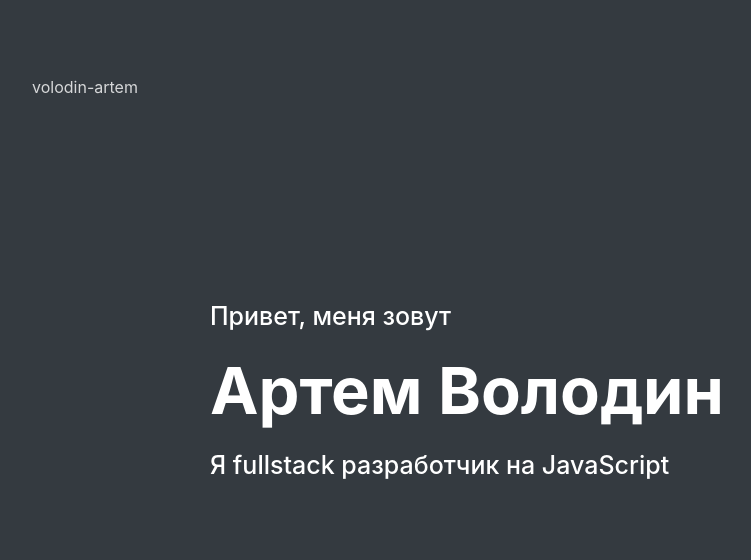
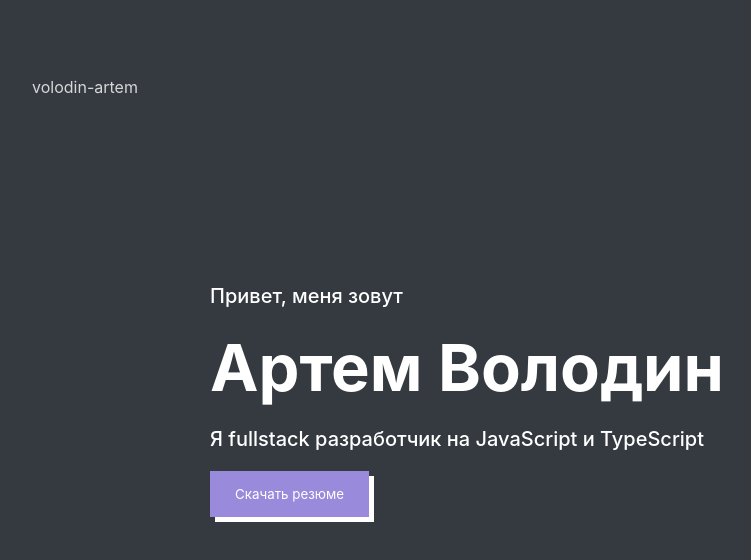
Before and after one commit to rxMATTEO/react-resume, a React (Vite) app: page / in a window 1280 px wide. Shown: the top 560 px of the page, without its empty margins (40-791 px from the left). Built offline with nearby package versions, Linux system fonts and the light colour scheme.

Commit message:
Add button component, change welcome page

```diff
--- a/src/components/home/Home.tsx
+++ b/src/components/home/Home.tsx
@@ -1,10 +1,12 @@
 import "./home.sass";
+import Button from "../inputs/Button";
 function Home() {
   return (
     <div className="home">
       <h6 className="label">Привет, меня зовут</h6>
       <h1 className="label">Артем Володин</h1>
-      <h6 className="label">Я fullstack разработчик на JavaScript</h6>
+      <h6 className="label">Я fullstack разработчик на JavaScript и TypeScript</h6>
+      <Button text="Скачать резюме" />
     </div>
   );
 }
--- a/src/components/home/home.css
+++ b/src/components/home/home.css
@@ -34,7 +34,7 @@ html, body {
 }
 .home h6 {
   color: white;
-  font-size: 25px;
+  font-size: 20px;
   font-weight: 500;
   margin-bottom: 20px;
 }
--- /dev/null
+++ b/src/components/inputs/Button.tsx
@@ -0,0 +1,16 @@
+import "./button.sass";
+type ButtonProps = {
+  text: string,
+  onclick?: () => any
+};
+function Home(props: ButtonProps) {
+  return (
+    <div>
+    <button className="button" onClick={props.onclick?.()}>
+      <span className="button-text">{props.text}</span>
+    </button>
+    </div>
+  );
+}
+
+export default Home;
--- /dev/null
+++ b/src/components/inputs/button.sass
@@ -0,0 +1,15 @@
+@import "../../colors"
+
+.button
+  cursor: pointer
+  background-color: $purple
+  border: none
+  color: white
+  display: inline-block
+  padding: 15px 25px
+  transition: ease all 0.35s
+  box-shadow: white 5px 5px
+  &:hover
+    background-color: white
+    color: $purple
+    box-shadow: $purple 5px 5px
--- a/src/index.sass
+++ b/src/index.sass
@@ -20,7 +20,7 @@ html, body
 
 @mixin small-header
   color: white
-  font-size: 25px
+  font-size: 20px
   font-weight: 500
   margin-bottom: 20px
 
```
